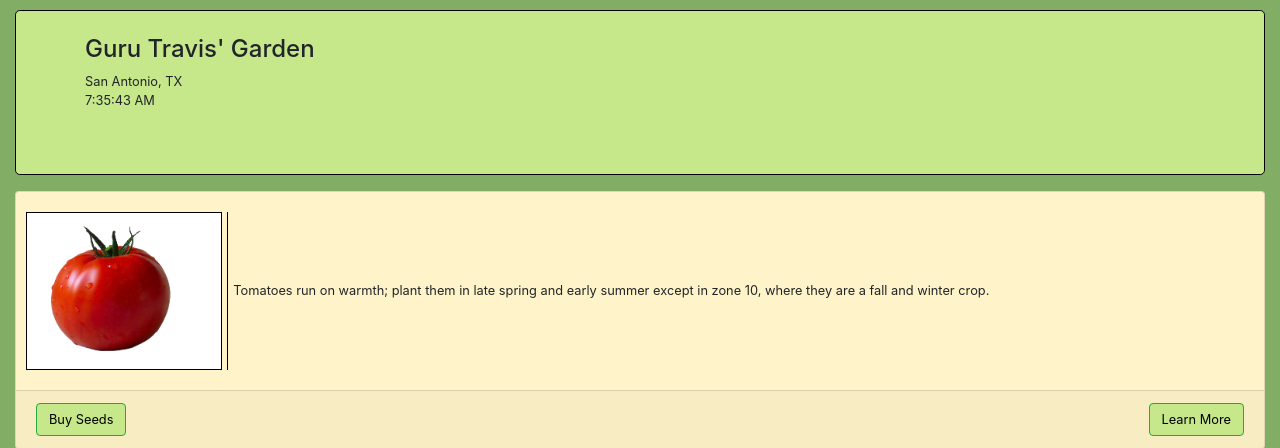
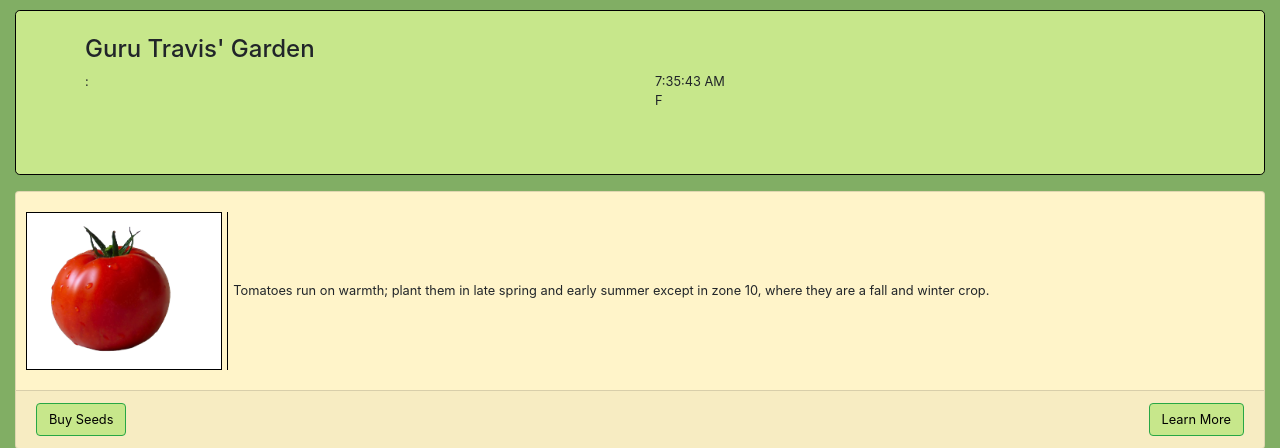
Before and after one commit to GardenGuru/garden-guru, a PHP site: page / in a window 1280 px wide. Shown: the part 38-486 px from the top of the page. Run offline with PHP 8.4, Linux system fonts and the light colour scheme.

Commit message:
The Jumbo is dynamically generated now

```diff
--- a/index.php
+++ b/index.php
@@ -137,6 +137,14 @@
       height: auto;
     }
 
+    #weatherDescription {
+      text-transform: capitalize;
+    }
+
+    #weatherIcon > img {
+      width: 25px;
+    }
+
   </style>
 </head>
 
@@ -183,10 +191,13 @@
           <h4>Guru Travis' Garden</h4>
           <div class="row">
             <div class="col-6">
-              <p>San Antonio, TX</p>
+              <p><span id="place"></span></p>
+              <p><span id="weatherIcon"></span>: <span id="weatherDescription"></span></p>
+            </div>
+            <div class="col-6">
               <p id="time"></p>
+              <p><span id="temperature"></span>F</p>
             </div>
-            <div class="col-6"></div>
           </div>
         </div>
       </div>
@@ -327,6 +338,8 @@
 
 <script type="text/javascript">
 
+  $(document).ready(function() {
+
     function updateTime() {
       var currentTime = new Date();
       var hours = currentTime.getHours();
@@ -356,6 +369,59 @@
 
     setInterval(updateTime, 1000);
 
+    // function getCurrentLocation() {
+    //   if (navigator.geolocation) {
+    //     navigator.geolocation.getCurrentPosition(function(position) {
+    //       var pos = {
+    //         lat: position.coords.latitude,
+    //         lng: position.coords.longitude
+    //       }
+
+    //       console.log(pos);
+    //     }, function () {
+    //       handleLocationError(true);
+    //     });
+    //   } else {
+    //     handleLocationError(false);
+    //   }
+    // }
+
+    // function handleLocationError(browserHasGeo) {
+    //   alert(browserHasGeo ? "Error: The Geolocation service failed." : "Error: Your browser does not support geolocation.");
+    // }
+
+    // getCurrentLocation();
+
+
+    // var apiGeolocationSuccess = function(position) {
+    //   alert("API geolocation success!\n\nlat = " + position.coords.latitude + "\nlng = " + position.coords.longitude);
+    // };
+
+    var getWeatherForCoords = function(lat, lng) {
+      $.get("http://api.openweathermap.org/data/2.5/weather", {lat: lat, lon: lng, units: "imperial", APPID: "8f4347b58a17858ab0eded6c34ac6fe2"}, function(data) {
+        $("#place").html(data.name);
+        $("#weatherIcon").html("<img src='http://openweathermap.org/img/w/" + data.weather[0].icon + ".png'></img>");
+        $("#weatherDescription").html(data.weather[0].main);
+        $("#temperature").html(parseInt(data.main.temp));
+      });
+    }
+
+    var getAPIGeolocation = function() {
+      $.post("https://www.googleapis.com/geolocation/v1/geolocate?key=AIzaSyBe2RDvKFDOZXO1_U9QU3dVQoao0T_aWn4", function(success) {
+        var coords = {
+          latitude: success.location.lat,
+          longitude: success.location.lng
+        }
+
+        getWeatherForCoords(coords.latitude, coords.longitude);
+      }).fail(function(err) {
+        console.log(err);
+      });
+    };
+
+    getAPIGeolocation();
+  });
+
 </script>
 
 </html>
```
Lines whose indentation alone changed are shown as unchanged.
